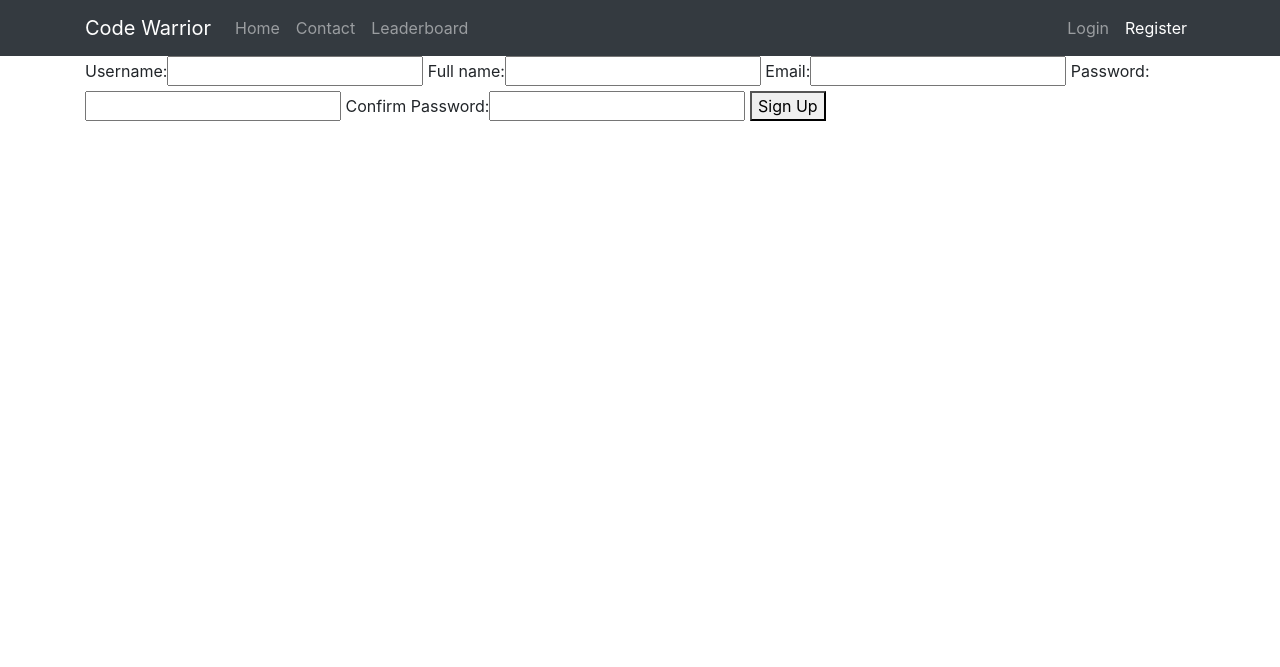
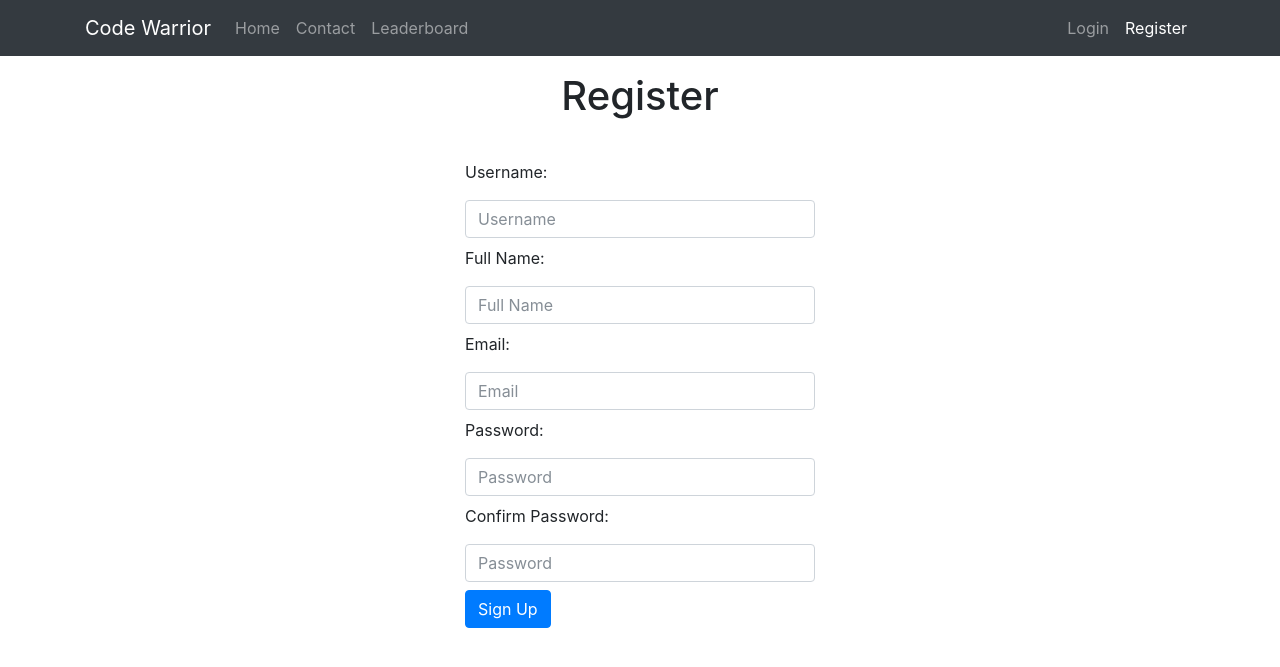
Before and after one commit to shan18/Online-Judge, a Django app: page /register/ in a window 1280 px wide. Shown: the top 667 px of the page. Run offline with Django 3.2, Linux system fonts and the light colour scheme; some libraries are stand-ins or nearby versions.

Commit message:
Bootstrapify the login and register form

```diff
--- a/accounts/forms.py
+++ b/accounts/forms.py
@@ -43,8 +43,12 @@ class UserAdminChangeForm(forms.ModelForm):
 
 
 class LoginForm(forms.Form):
-    username = forms.CharField(label='Username')
-    password = forms.CharField(widget=forms.PasswordInput)
+    username = forms.CharField(label='Username', widget=forms.TextInput(
+        attrs={'class': 'form-control my-2', 'placeholder': 'Username'}
+    ))
+    password = forms.CharField(widget=forms.PasswordInput(
+        attrs={'class': 'form-control my-2', 'placeholder': 'Password'}
+    ))
 
     def __init__(self, request, *args, **kwargs):
         self.request = request
@@ -74,8 +78,21 @@ class LoginForm(forms.Form):
 
 
 class RegisterForm(forms.ModelForm):
-    password1 = forms.CharField(label='Password', widget=forms.PasswordInput)
-    password2 = forms.CharField(label='Confirm Password', widget=forms.PasswordInput)
+    username = forms.CharField(label='Username', widget=forms.TextInput(
+        attrs={'class': 'form-control my-2', 'placeholder': 'Username'}
+    ))
+    full_name = forms.CharField(label='Full Name', widget=forms.TextInput(
+        attrs={'class': 'form-control my-2', 'placeholder': 'Full Name'}
+    ))
+    email = forms.EmailField(label='Email', widget=forms.EmailInput(
+        attrs={'class': 'form-control my-2', 'placeholder': 'Email'}
+    ))
+    password1 = forms.CharField(label='Password', widget=forms.PasswordInput(
+        attrs={'class': 'form-control my-2', 'placeholder': 'Password'}
+    ))
+    password2 = forms.CharField(label='Confirm Password', widget=forms.PasswordInput(
+        attrs={'class': 'form-control my-2', 'placeholder': 'Password'}
+    ))
 
     class Meta:
         model = User
@@ -90,6 +107,7 @@ class RegisterForm(forms.ModelForm):
         return password2
 
     def save(self, commit=True):
+        # Save the provided password in hashed format
         user = super(RegisterForm, self).save(commit=False)
         user.set_password(self.cleaned_data["password1"])
         user.is_active = True  # TODO: set it to False and enable email activation
--- a/accounts/templates/accounts/register.html
+++ b/accounts/templates/accounts/register.html
@@ -1,8 +1,23 @@
 {% extends 'base.html' %}
 
+{% block base_head %}
+<title>Register</title>
+{% endblock %}
+
 {% block content %}
-<form method="POST"> {% csrf_token %}
-    {{ form }}
-    <button type="submit">Sign Up</button>
-</form>
+
+<div class="row">
+	<div class="col-12 col-md-4 mx-auto my-3">
+		<h1 class="text-center">Register</h1>
+	</div>
+</div>
+<div class="row">
+	<div class="col-12 col-md-4 mx-auto my-3">
+		<form method="POST"> {% csrf_token %}
+	    {{ form }}
+	    <button type="submit" class="btn btn-primary">Sign Up</button>
+		</form>
+	</div>
+</div>
+
 {% endblock %}
--- a/accounts/views.py
+++ b/accounts/views.py
@@ -41,7 +41,7 @@ class LoginView(AnonymousRequiredMixin, RequestFormAttachMixin, FormView):
         if not response.get('success'):
             messages.warning(request, response.get('message'))
             return redirect('login')
-        return redirect('home')
+        return redirect(self.success_url)
 
     # This method was removed because it was later used from within mixins
     # def get_form_kwargs(self):
```
Also changed, not shown: accounts/templates/accounts/login.html (+19 -4 lines), db.sqlite3.
